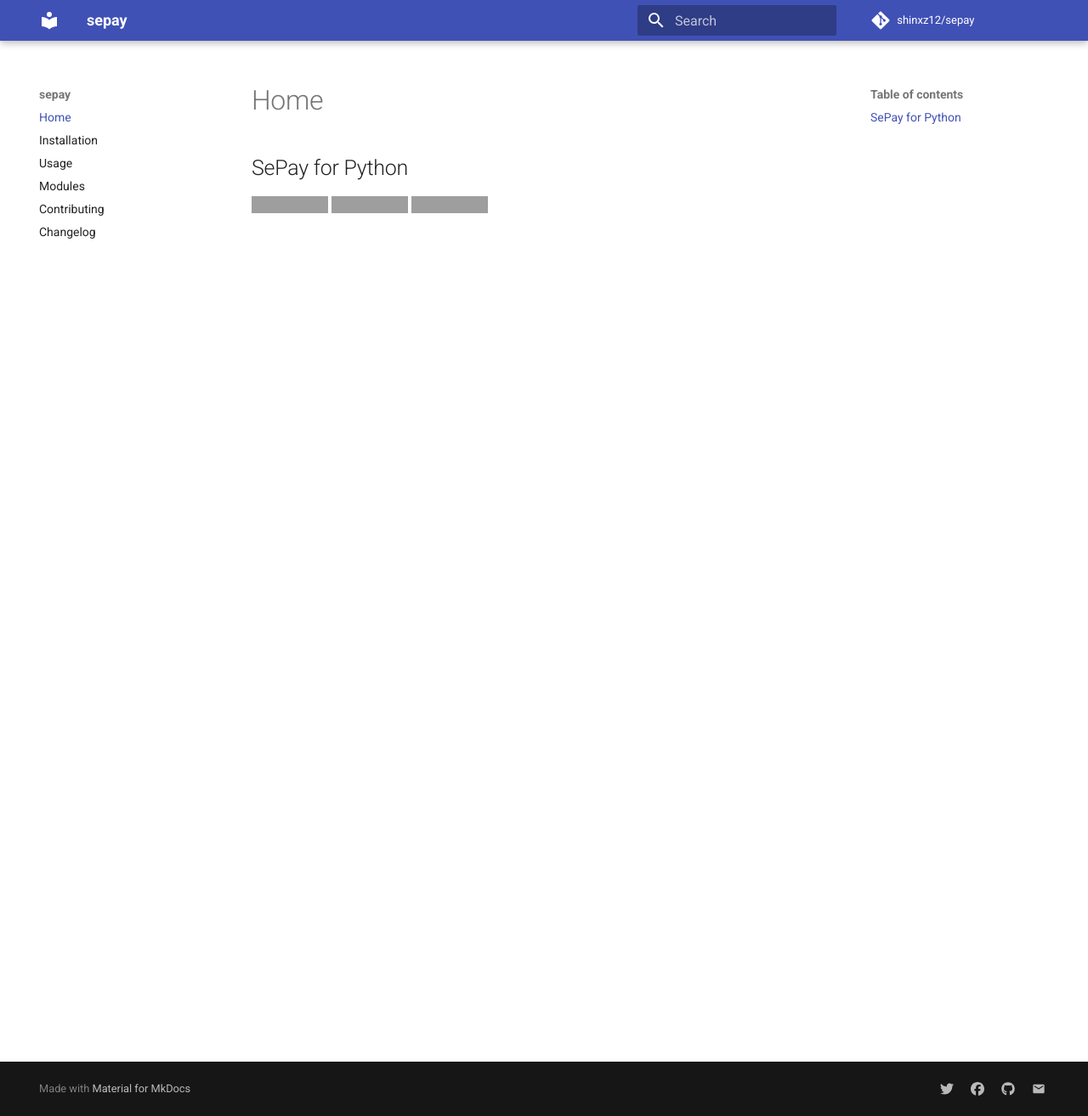
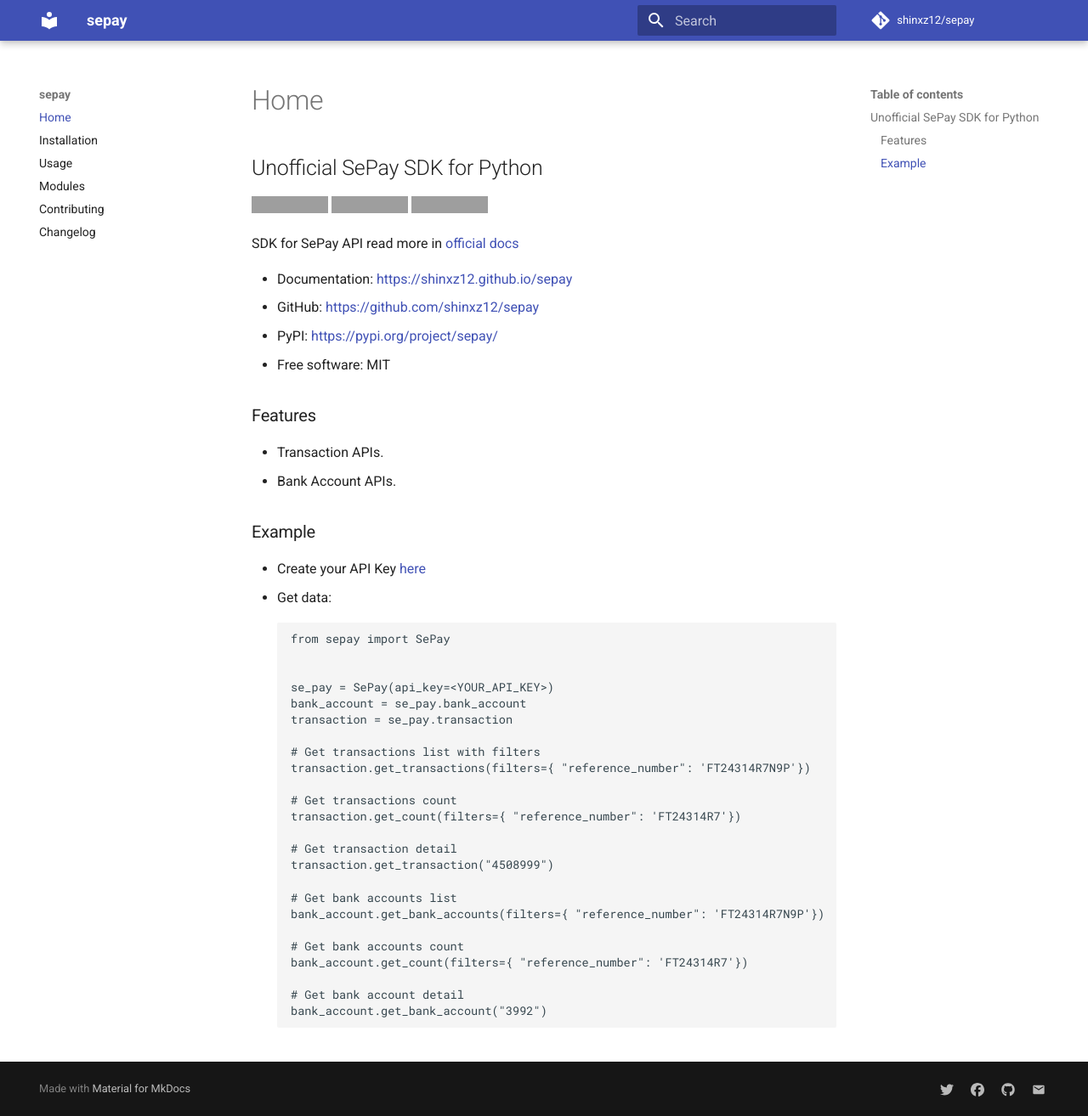
Before and after one commit to shinxz12/sepay, an MkDocs documentation site: the page built from docs/index.md, in a window 1280 px wide and 1314 px high. Shown: the whole window at 85% size. Built offline with MkDocs 1.6.1 and Material for MkDocs 9.7.7, drawn with Linux system fonts in a browser that asks for light colours; comment, search, counter and statistics services are not loaded; grey boxes are pictures that could not be loaded.

Commit message:
docs: update docs and readme

````diff
--- a/README.md
+++ b/README.md
@@ -1,5 +1,48 @@
-# SePay for Python
+# Unofficial SePay SDK for Python
 
 [![pypi](https://img.shields.io/pypi/v/sepay.svg)](https://pypi.org/project/sepay/)
 [![python](https://img.shields.io/pypi/pyversions/sepay.svg)](https://pypi.org/project/sepay/)
 [![Build Status](https://github.com/shinxz12/sepay/actions/workflows/dev.yml/badge.svg)](https://github.com/shinxz12/sepay/actions/workflows/dev.yml)
+
+
+SDK for SePay API read more in [official docs](https://docs.sepay.vn/)
+
+* Documentation: <https://shinxz12.github.io/sepay>
+* GitHub: <https://github.com/shinxz12/sepay>
+* PyPI: <https://pypi.org/project/sepay/>
+* Free software: MIT
+
+## Features
+
+* Transaction APIs.
+* Bank Account APIs.
+
+## Example
+* Create your API Key [here](https://my.sepay.vn/companyapi)
+* Get data:
+```
+from sepay import SePay
+
+
+se_pay = SePay(api_key=<YOUR_API_KEY>)
+bank_account = se_pay.bank_account
+transaction = se_pay.transaction
+
+# Get transactions list with filters
+transaction.get_transactions(filters={ "reference_number": 'FT24314R7N9P'})
+
+# Get transactions count
+transaction.get_count(filters={ "reference_number": 'FT24314R7'})
+
+# Get transaction detail
+transaction.get_transaction("4508999")
+
+# Get bank accounts list
+bank_account.get_bank_accounts(filters={ "reference_number": 'FT24314R7N9P'})
+
+# Get bank accounts count
+bank_account.get_count(filters={ "reference_number": 'FT24314R7'})
+
+# Get bank account detail
+bank_account.get_bank_account("3992")
+```
--- a/mkdocs.yml
+++ b/mkdocs.yml
@@ -55,21 +55,13 @@
 extra:
   social:
     - icon: fontawesome/brands/twitter
-      # replace with your own tweet link below
-      link: https://github.com/waynerv/cookiecutter-pypackage
+      link:  https://www.facebook.com/shinzx12
       name: Tweet
     - icon: fontawesome/brands/facebook
-      # replace with your own facebook link below
-      link: https://github.com/waynerv/cookiecutter-pypackage
+      link: https://www.facebook.com/shinzx12
       name: Facebook
     - icon: fontawesome/brands/github
       link: https://github.com/shinxz12/sepay
       name: Github
     - icon: material/email
       link: "mailto:ngocbthe@gmail.com"
-  # to enable disqus, uncomment the following and put your disqus id below
-  # disqus: disqus_id
-# uncomment the following and put your google tracking id below to enable GA
-#google_analytics:
-  #- UA-xxx
-  #- auto
````
Also changed, not shown: CHANGELOG.md (+1 -11 lines), CONTRIBUTING.md (+1 -1 lines), 1 other file.
